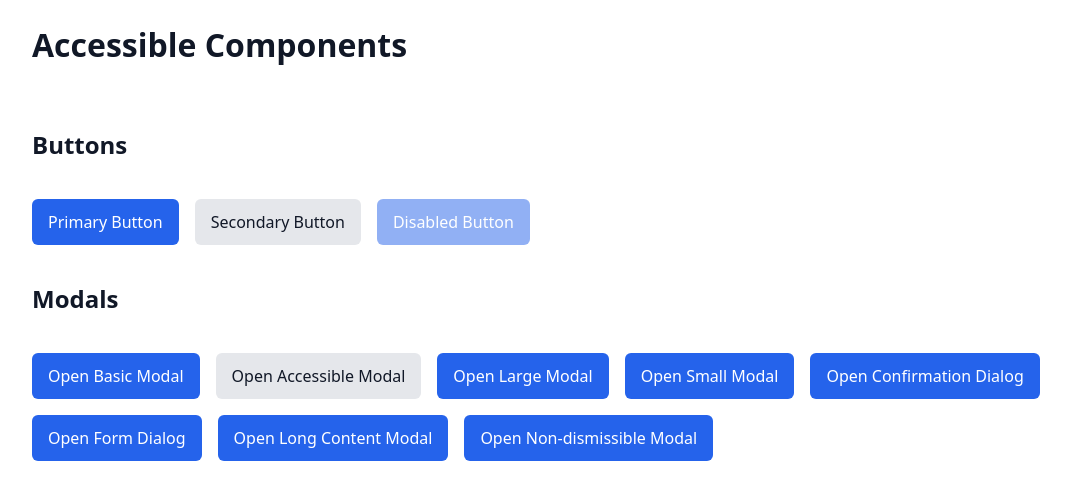
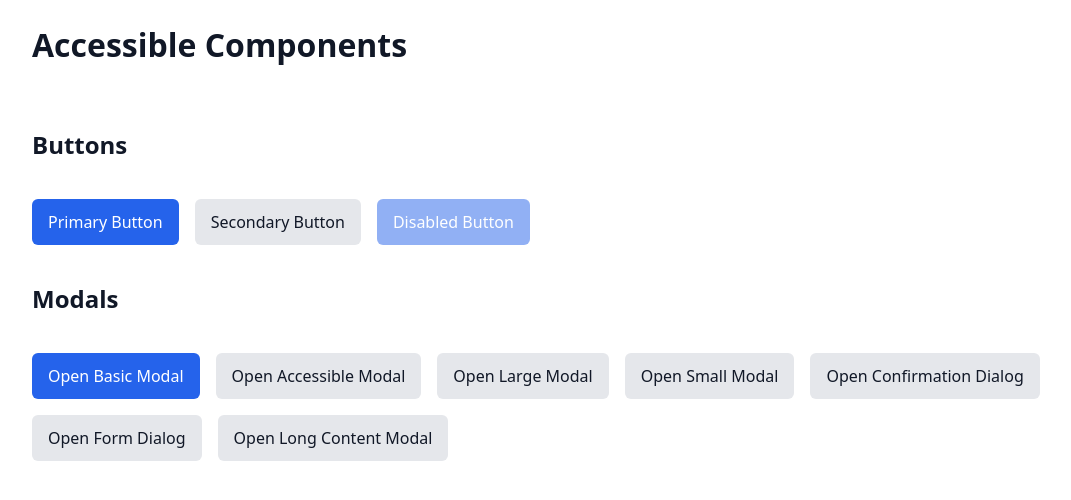
Before and after one commit to rpcorr/accessible-templates, a React (Vite) app: page / in a window 1280 px wide. Shown: the top 500 px of the page, without its empty margins (82-1153 px from the left). Built offline with nearby package versions, Linux system fonts and the light colour scheme.

Commit message:
refactor(modals): replace multiple refs with single active trigger ref for focus restoration

```diff
--- a/src/examples/ModalExamples.tsx
+++ b/src/examples/ModalExamples.tsx
@@ -2,254 +2,188 @@ import { useRef, useState } from 'react';
 import { Button } from '../components/Button';
 import { BasicModal, AccessibleModal } from '../components/Modal';
 
+type ModalExample = {
+  id: string;
+  title: string;
+  size?: 'small' | 'medium' | 'large';
+  triggerLabel: string;
+  type: 'basic' | 'accessible';
+  content: React.ReactNode;
+};
+
 export function ModalExamples() {
-  const [basicModalOpen, setBasicModalOpen] = useState(false);
-  const [accessibleModalOpen, setaccessibleModalOpen] = useState(false);
-  const [largeModalOpen, setLargeModalOpen] = useState(false);
-  const [smallModalOpen, setSmallModalOpen] = useState(false);
-  const [confirmOpen, setConfirmOpen] = useState(false);
-  const [formOpen, setFormOpen] = useState(false);
-  const [longContentOpen, setLongContentOpen] = useState(false);
-  const [nonDismissibleOpen, setNonDismissibleOpen] = useState(false);
+  const [openModal, setOpenModal] = useState<string | null>(null);
 
-  const triggerRef = useRef<HTMLButtonElement>(null);
-  const largeTriggerRef = useRef<HTMLButtonElement>(null);
-  const smallTriggerRef = useRef<HTMLButtonElement>(null);
-  const confirmTriggerRef = useRef<HTMLButtonElement>(null);
-  const formTriggerRef = useRef<HTMLButtonElement>(null);
-  const longContentTriggerRef = useRef<HTMLButtonElement>(null);
-  const nonDismissibleTriggerRef = useRef<HTMLButtonElement>(null);
+  // single source of truth for focus return
+  const activeTriggerRef = useRef<HTMLButtonElement | null>(null);
+
+  const modals: ModalExample[] = [
+    {
+      id: 'basic',
+      title: 'Basic Modal',
+      type: 'basic',
+      triggerLabel: 'Open Basic Modal',
+      content: <p>A simple modal with overlay click and Escape key support.</p>,
+    },
+    {
+      id: 'accessible',
+      title: 'Accessible Modal',
+      type: 'accessible',
+      triggerLabel: 'Open Accessible Modal',
+      content: (
+        <>
+          <p>Includes keyboard navigation and focus trapping.</p>
+          <Button>Focusable Button</Button>
+        </>
+      ),
+    },
+    {
+      id: 'large',
+      title: 'Large Modal Example',
+      type: 'accessible',
+      size: 'large',
+      triggerLabel: 'Open Large Modal',
+      content: (
+        <>
+          <p>This is a larger modal used for complex layouts.</p>
+          <p>It adapts to wider content areas.</p>
+          <Button>Primary Action</Button>
+        </>
+      ),
+    },
+    {
+      id: 'small',
+      title: 'Small Modal Example',
+      type: 'accessible',
+      size: 'small',
+      triggerLabel: 'Open Small Modal',
+      content: (
+        <>
+          <p>Compact modal for quick decisions.</p>
+
+          <div className="row" style={{ justifyContent: 'flex-end' }}>
+            <Button onClick={() => setOpenModal(null)}>Cancel</Button>
+            <Button variant="secondary">Confirm</Button>
+          </div>
+        </>
+      ),
+    },
+    {
+      id: 'confirm',
+      title: 'Delete Item?',
+      type: 'accessible',
+      size: 'small',
+      triggerLabel: 'Open Confirmation Dialog',
+      content: (
+        <>
+          <p>Are you sure you want to delete this item?</p>
+
+          <div className="row" style={{ justifyContent: 'flex-end' }}>
+            <Button onClick={() => setOpenModal(null)}>Cancel</Button>
+            <Button
+              variant="secondary"
+              onClick={() => {
+                console.log('Item deleted');
+                setOpenModal(null);
+              }}
+            >
+              Confirm
+            </Button>
+          </div>
+        </>
+      ),
+    },
+    {
+      id: 'form',
+      title: 'Create User',
+      type: 'accessible',
+      size: 'medium',
+      triggerLabel: 'Open Form Dialog',
+      content: (
+        <form
+          onSubmit={(e) => {
+            e.preventDefault();
+            console.log('Form submitted');
+            setOpenModal(null);
+          }}
+          className="stack"
+        >
+          <input placeholder="Name" required />
+          <input placeholder="Email" required />
+
+          <div className="row" style={{ justifyContent: 'flex-end' }}>
+            <Button type="button" onClick={() => setOpenModal(null)}>
+              Cancel
+            </Button>
+            <Button type="submit" variant="secondary">
+              Save
+            </Button>
+          </div>
+        </form>
+      ),
+    },
+    {
+      id: 'long',
+      title: 'Long Content Modal',
+      type: 'accessible',
+      size: 'medium',
+      triggerLabel: 'Open Long Content Modal',
+      content: (
+        <div className="stack">
+          <p>Long content demo</p>
+
+          {Array.from({ length: 20 }).map((_, i) => (
+            <p key={i}>Paragraph {i + 1}</p>
+          ))}
+
+          <Button onClick={() => setOpenModal(null)}>Close</Button>
+        </div>
+      ),
+    },
+  ];
 
   return (
     <section className="stack">
       <h2>Modals</h2>
 
       <article className="row">
-        {/* Basic Modal */}
-        <Button onClick={() => setBasicModalOpen(true)}>
-          Open Basic Modal
-        </Button>
+        {modals.map((modal) => {
+          const isOpen = openModal === modal.id;
 
-        <BasicModal
-          isOpen={basicModalOpen}
-          onClose={() => setBasicModalOpen(false)}
-          title="Basic Modal"
-        >
-          <p>A simple modal with overlay click and Escape key support.</p>
-        </BasicModal>
-
-        {/* Accessible Modal */}
-        <Button
-          ref={triggerRef}
-          variant="secondary"
-          onClick={() => setaccessibleModalOpen(true)}
-        >
-          Open Accessible Modal
-        </Button>
-
-        <AccessibleModal
-          isOpen={accessibleModalOpen}
-          onClose={() => setaccessibleModalOpen(false)}
-          title="Accessible Modal"
-          triggerRef={triggerRef}
-        >
-          <p>Includes keyboard navigation and focus trapping.</p>
-
-          <Button>Focusable Button</Button>
-        </AccessibleModal>
-
-        {/* Large Modal */}
-        <Button ref={largeTriggerRef} onClick={() => setLargeModalOpen(true)}>
-          Open Large Modal
-        </Button>
-
-        <AccessibleModal
-          isOpen={largeModalOpen}
-          onClose={() => setLargeModalOpen(false)}
-          title="Large Modal Example"
-          triggerRef={largeTriggerRef}
-          size="large"
-        >
-          <p>
-            This is a larger modal used for more complex content like forms,
-            dashboards, or multi-step flows.
-          </p>
-
-          <p>
-            It demonstrates how the modal adapts to wider layouts while still
-            maintaining accessibility and keyboard navigation.
-          </p>
-
-          <Button>Primary Action</Button>
-        </AccessibleModal>
-
-        {/* Small Modal */}
-        <Button ref={smallTriggerRef} onClick={() => setSmallModalOpen(true)}>
-          Open Small Modal
-        </Button>
-
-        <AccessibleModal
-          isOpen={smallModalOpen}
-          onClose={() => setSmallModalOpen(false)}
-          title="Small Modal Example"
-          triggerRef={smallTriggerRef}
-          size="small"
-        >
-          <p>
-            This is a compact modal designed for quick actions like
-            confirmations, alerts, or simple decisions.
-          </p>
-
-          <div className="row" style={{ justifyContent: 'flex-end' }}>
-            <Button onClick={() => setSmallModalOpen(false)}>Cancel</Button>
-            <Button variant="secondary">Confirm</Button>
-          </div>
-        </AccessibleModal>
-
-        {/* Confirmation Dialog */}
-        <Button ref={confirmTriggerRef} onClick={() => setConfirmOpen(true)}>
-          Open Confirmation Dialog
-        </Button>
-
-        <AccessibleModal
-          isOpen={confirmOpen}
-          onClose={() => setConfirmOpen(false)}
-          title="Delete Item?"
-          triggerRef={confirmTriggerRef}
-          size="small"
-        >
-          <p>
-            Are you sure you want to delete this item? This action cannot be
-            undone.
-          </p>
-
-          <div className="row" style={{ justifyContent: 'flex-end' }}>
-            <Button onClick={() => setConfirmOpen(false)}>Cancel</Button>
-
-            <Button
-              variant="secondary"
-              onClick={() => {
-                console.log('Item deleted');
-                setConfirmOpen(false);
-              }}
-            >
-              Confirm
-            </Button>
-          </div>
-        </AccessibleModal>
-
-        {/* Form Dialog */}
-        <Button ref={formTriggerRef} onClick={() => setFormOpen(true)}>
-          Open Form Dialog
-        </Button>
-
-        <AccessibleModal
-          isOpen={formOpen}
-          onClose={() => setFormOpen(false)}
-          title="Create User"
-          triggerRef={formTriggerRef}
-          size="medium"
-        >
-          <form
-            onSubmit={(e) => {
-              e.preventDefault();
-              console.log('Form submitted');
-              setFormOpen(false);
-            }}
-            className="stack"
-          >
-            <label>
-              Name
-              <input type="text" placeholder="Enter name" required />
-            </label>
-
-            <label>
-              Email
-              <input type="email" placeholder="Enter email" required />
-            </label>
-
-            <div className="row" style={{ justifyContent: 'flex-end' }}>
-              <Button type="button" onClick={() => setFormOpen(false)}>
-                Cancel
+          return (
+            <div key={modal.id} className="row">
+              <Button
+                variant={modal.type === 'accessible' ? 'secondary' : 'primary'}
+                onClick={(e) => {
+                  activeTriggerRef.current = e.currentTarget;
+                  setOpenModal(modal.id);
+                }}
+              >
+                {modal.triggerLabel}
               </Button>
 
-              <Button type="submit" variant="secondary">
-                Save
-              </Button>
+              {modal.type === 'basic' ? (
+                <BasicModal
+                  isOpen={isOpen}
+                  onClose={() => setOpenModal(null)}
+                  title={modal.title}
+                >
+                  {modal.content}
+                </BasicModal>
+              ) : (
+                <AccessibleModal
+                  isOpen={isOpen}
+                  onClose={() => setOpenModal(null)}
+                  title={modal.title}
+                  triggerRef={activeTriggerRef}
+                  size={modal.size}
+                >
+                  {modal.content}
+                </AccessibleModal>
+              )}
             </div>
-          </form>
-        </AccessibleModal>
-
-        {/* Long Content Modal */}
-        <Button
-          ref={longContentTriggerRef}
-          onClick={() => setLongContentOpen(true)}
-        >
-          Open Long Content Modal
-        </Button>
-
-        <AccessibleModal
-          isOpen={longContentOpen}
-          onClose={() => setLongContentOpen(false)}
-          title="Long Content Modal"
-          triggerRef={longContentTriggerRef}
-          size="medium"
-        >
-          <div className="stack">
-            <p>
-              This modal demonstrates how long content behaves inside a
-              constrained dialog window.
-            </p>
-
-            {Array.from({ length: 20 }).map((_, i) => (
-              <p key={i}>
-                Paragraph {i + 1}: Lorem ipsum dolor sit amet, consectetur
-                adipiscing elit. This is placeholder content to simulate a long
-                scrollable modal body.
-              </p>
-            ))}
-
-            <p>
-              End of content. Even with long content, keyboard navigation and
-              focus trapping should still work correctly.
-            </p>
-
-            <div className="row" style={{ justifyContent: 'flex-end' }}>
-              <Button onClick={() => setLongContentOpen(false)}>Close</Button>
-            </div>
-          </div>
-        </AccessibleModal>
-
-        {/* Non-dismissible Modal */}
-        <Button
-          ref={nonDismissibleTriggerRef}
-          onClick={() => setNonDismissibleOpen(true)}
-        >
-          Open Non-dismissible Modal
-        </Button>
-
-        <AccessibleModal
-          isOpen={nonDismissibleOpen}
-          onClose={() => setNonDismissibleOpen(false)}
-          title="Important Action Required"
-          triggerRef={nonDismissibleTriggerRef}
-          size="small"
-          disableClose
-        >
-          <p>
-            You must complete this action before continuing. This modal cannot
-            be closed by clicking outside or pressing Escape.
-          </p>
-
-          <div className="row" style={{ justifyContent: 'flex-end' }}>
-            <Button
-              variant="secondary"
-              onClick={() => setNonDismissibleOpen(false)}
-            >
-              I Understand
-            </Button>
-          </div>
-        </AccessibleModal>
+          );
+        })}
       </article>
     </section>
   );
```
